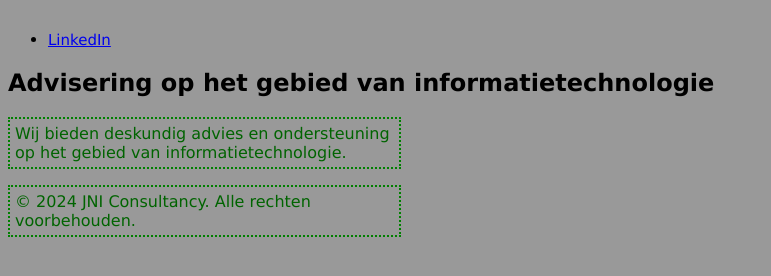
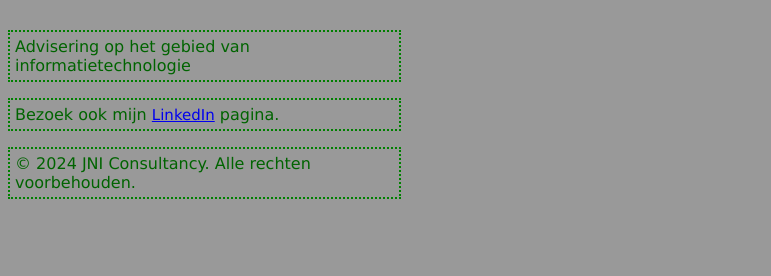
Before and after one commit to jelleniewold/Learn, a website built with Parcel: page index.html in a window 1280 px wide. Shown: the part 244-520 px from the top of the page, without its empty margins (0-771 px from the left). Built offline with nearby package versions, Linux system fonts and the light colour scheme.

Commit message:
Update index.html

```diff
--- a/index.html
+++ b/index.html
@@ -8,25 +8,22 @@
 </head>
 <body>
   <header>
-    <img src="Logo_transparant-removebg-preview.png" alt="Logo JNI Consultancy">
+    <img src="Logo_transparant-removebg-preview.png" alt="logo">
     <h1>JNI Consultancy</h1>
   </header>
 
-  <nav>
-    <ul>
-      <li><a href="https://www.linkedin.com/in/jelleniewold/" target="_blank">LinkedIn</a></li>
-    </ul>
-  </nav>
+  <div class="container">
+    <section>
+      <p>Advisering op het gebied van informatietechnologie</p>
+    </section>
 
-  <main>
     <section>
-      <h2>Advisering op het gebied van informatietechnologie</h2>
-      <p>Wij bieden deskundig advies en ondersteuning op het gebied van informatietechnologie.</p>
+      <p>Bezoek ook mijn <a href="https://www.linkedin.com/in/jelleniewold/">LinkedIn</a> pagina.</p>
     </section>
-  </main>
+  </div>
 
   <footer>
-    <p>© 2024 JNI Consultancy. Alle rechten voorbehouden.</p>
+    <p>&copy; 2024 JNI Consultancy. Alle rechten voorbehouden.</p>
   </footer>
 </body>
 </html>
```
